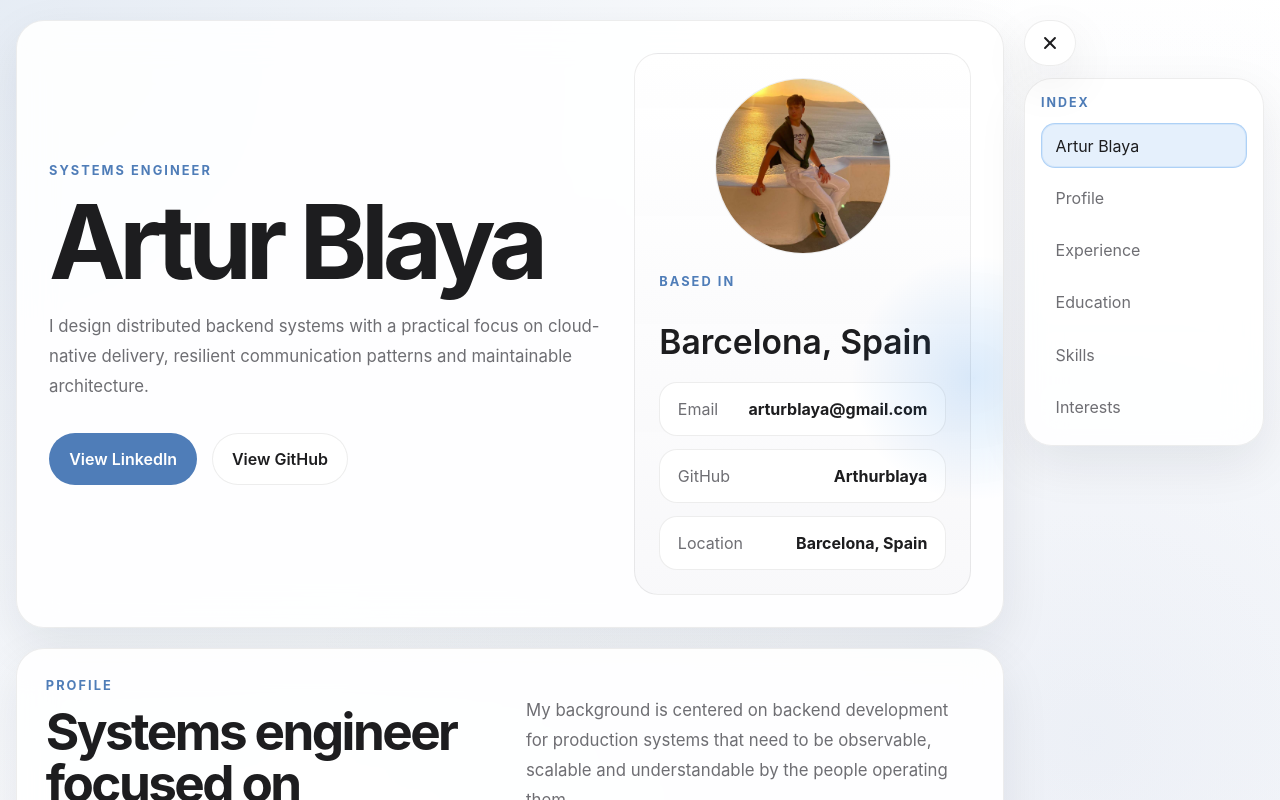
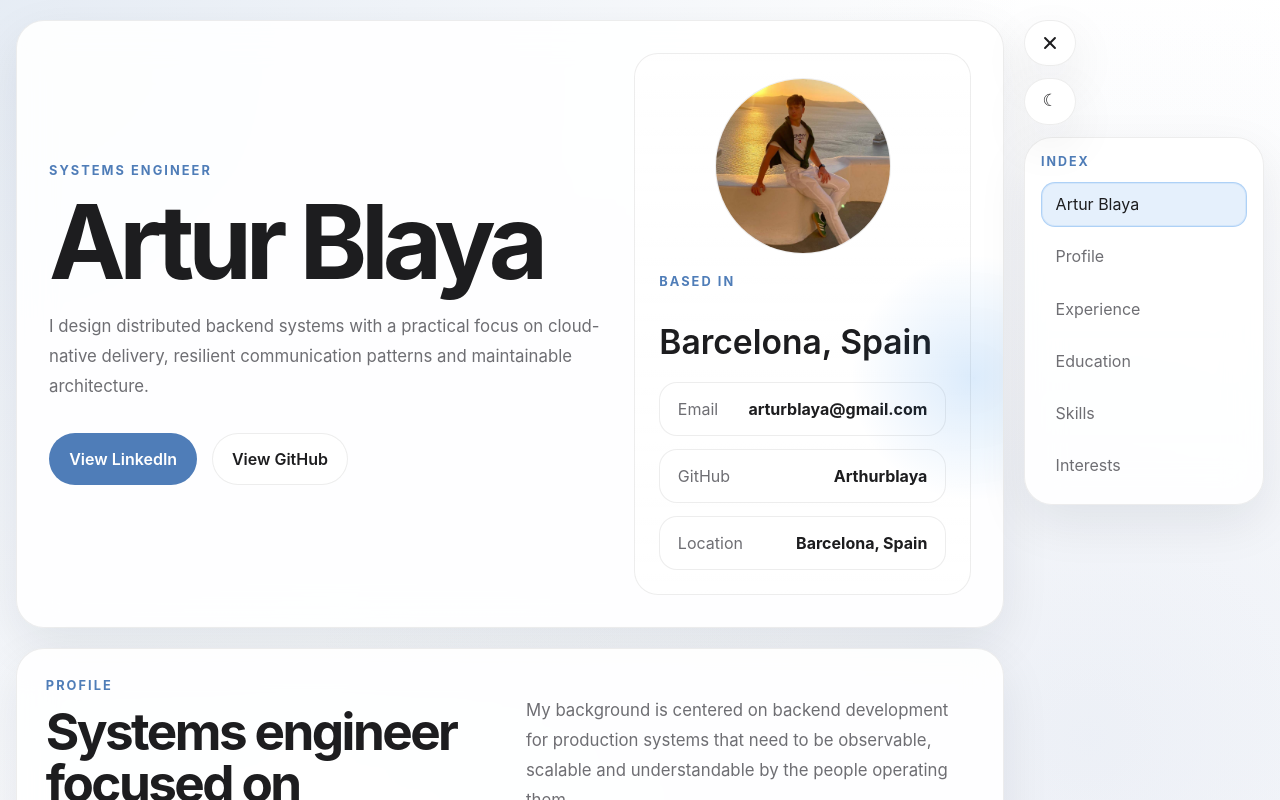
Before and after one commit to Arthurblaya/Cv-Artur-Blaya, an Angular app: page / in a window 1280 px wide. Shown: the top 800 px of the page. Built offline with nearby package versions, Linux system fonts and the light colour scheme.

Commit message:
feat: add floating theme toggle for light and dark mode

```diff
--- a/src/app/app.css
+++ b/src/app/app.css
@@ -137,7 +137,7 @@ h3 {
 
 .button-secondary {
   border-color: var(--line);
-  background: rgba(255, 255, 255, 0.76);
+  background: color-mix(in srgb, var(--paper-strong) 76%, transparent);
 }
 
 .hero-card {
@@ -148,7 +148,11 @@ h3 {
   padding: 1.5rem;
   border-radius: 24px;
   border: 1px solid var(--line);
-  background: linear-gradient(180deg, rgba(255, 255, 255, 0.98), rgba(248, 248, 250, 0.96));
+  background: linear-gradient(
+    180deg,
+    color-mix(in srgb, var(--paper-strong) 98%, transparent),
+    color-mix(in srgb, var(--paper) 96%, transparent)
+  );
 }
 
 .hero-photo,
@@ -157,7 +161,7 @@ h3 {
   overflow: hidden;
   border-radius: 20px;
   border: 1px solid var(--line);
-  background: rgba(255, 255, 255, 0.92);
+  background: color-mix(in srgb, var(--paper-strong) 92%, transparent);
 }
 
 .hero-photo img,
@@ -311,7 +315,7 @@ h3 {
 .skill-card {
   padding: 1.25rem;
   border-radius: 22px;
-  background: rgba(255, 255, 255, 0.92);
+  background: color-mix(in srgb, var(--paper-strong) 92%, transparent);
   border: 1px solid var(--line);
 }
 
--- a/src/app/app.html
+++ b/src/app/app.html
@@ -156,7 +156,9 @@
     [links]="sectionLinks"
     [isOpen]="isIndexOpen"
     [activeSectionId]="activeSectionId"
+    [theme]="theme"
     [closeOnNavigate]="isMobileLayout"
     (toggle)="toggleIndex()"
+    (themeToggle)="toggleTheme()"
   />
 </div>
--- a/src/app/app.ts
+++ b/src/app/app.ts
@@ -29,9 +29,12 @@ export type SectionLink = {
   styleUrl: './app.css'
 })
 export class AppComponent implements AfterViewInit {
+  private readonly storageThemeKey = 'arturblaya-theme';
+
   protected isIndexOpen = true;
   protected activeSectionId = 'top';
   protected isMobileLayout = false;
+  protected theme: 'light' | 'dark' = 'light';
 
   protected readonly sectionLinks: SectionLink[] = [
     { id: 'top', label: 'Artur Blaya' },
@@ -163,7 +166,13 @@ export class AppComponent implements AfterViewInit {
     this.isIndexOpen = !this.isIndexOpen;
   }
 
+  protected toggleTheme(): void {
+    this.theme = this.theme === 'dark' ? 'light' : 'dark';
+    this.applyTheme();
+  }
+
   public ngAfterViewInit(): void {
+    this.loadThemePreference();
     this.syncResponsiveIndexState();
     this.updateActiveSection();
   }
@@ -205,4 +214,25 @@ export class AppComponent implements AfterViewInit {
       this.isIndexOpen = !nextIsMobileLayout;
     }
   }
+
+  private loadThemePreference(): void {
+    const storedTheme = window.localStorage.getItem(this.storageThemeKey);
+    const preferredTheme =
+      storedTheme === 'light' || storedTheme === 'dark'
+        ? storedTheme
+        : window.matchMedia('(prefers-color-scheme: dark)').matches
+          ? 'dark'
+          : 'light';
+
+    this.theme = preferredTheme;
+    this.applyTheme();
+  }
+
+  private applyTheme(): void {
+    document.documentElement.setAttribute('data-theme', this.theme);
+    window.localStorage.setItem(this.storageThemeKey, this.theme);
+
+    const themeColor = this.theme === 'dark' ? '#0d1117' : '#f5f5f7';
+    document.querySelector('meta[name="theme-color"]')?.setAttribute('content', themeColor);
+  }
 }
--- a/src/app/components/side-index/side-index.component.css
+++ b/src/app/components/side-index/side-index.component.css
@@ -29,11 +29,34 @@
   padding: 0;
   border: 1px solid var(--line);
   border-radius: 999px;
-  background: rgba(255, 255, 255, 0.92);
+  background: color-mix(in srgb, var(--paper-strong) 92%, transparent);
   color: var(--text);
   box-shadow: var(--shadow);
   backdrop-filter: blur(18px);
   cursor: pointer;
+}
+
+.theme-toggle {
+  position: relative;
+  z-index: 3;
+  display: inline-flex;
+  align-items: center;
+  justify-content: center;
+  min-height: 2.9rem;
+  width: 3.25rem;
+  padding: 0;
+  border: 1px solid var(--line);
+  border-radius: 999px;
+  background: color-mix(in srgb, var(--paper-strong) 92%, transparent);
+  color: var(--text);
+  box-shadow: var(--shadow);
+  backdrop-filter: blur(18px);
+  cursor: pointer;
+  font-size: 1.05rem;
+}
+
+.theme-icon {
+  line-height: 1;
 }
 
 .hamburger {
@@ -146,6 +169,12 @@
     right: 1rem;
   }
 
+  .theme-toggle {
+    position: fixed;
+    top: 4.45rem;
+    right: 1rem;
+  }
+
   .side-index-overlay {
     display: block;
     position: fixed;
--- a/src/app/components/side-index/side-index.component.html
+++ b/src/app/components/side-index/side-index.component.html
@@ -6,6 +6,11 @@
       <span></span>
     </span>
     <span class="sr-only">{{ isOpen ? 'Close index' : 'Open index' }}</span>
+  </button>
+
+  <button class="theme-toggle" type="button" (click)="onThemeToggle()">
+    <span class="theme-icon" aria-hidden="true">{{ theme === 'dark' ? '☀' : '☾' }}</span>
+    <span class="sr-only">{{ theme === 'dark' ? 'Switch to light theme' : 'Switch to dark theme' }}</span>
   </button>
 
   @if (isOpen) {
--- a/src/app/components/side-index/side-index.component.ts
+++ b/src/app/components/side-index/side-index.component.ts
@@ -17,12 +17,18 @@ export class SideIndexComponent {
   @Input({ required: true }) public links: SectionLink[] = [];
   @Input({ required: true }) public isOpen = true;
   @Input({ required: true }) public activeSectionId = 'top';
+  @Input({ required: true }) public theme: 'light' | 'dark' = 'light';
   @Input() public closeOnNavigate = false;
 
   @Output() public readonly toggle = new EventEmitter<void>();
+  @Output() public readonly themeToggle = new EventEmitter<void>();
 
   protected onToggle(): void {
     this.toggle.emit();
+  }
+
+  protected onThemeToggle(): void {
+    this.themeToggle.emit();
   }
 
   protected onNavigate(): void {
--- a/src/styles.css
+++ b/src/styles.css
@@ -11,6 +11,19 @@
   --shadow: 0 18px 50px rgba(15, 23, 42, 0.08);
 }
 
+:root[data-theme="dark"] {
+  color-scheme: dark;
+  --bg: #0d1117;
+  --paper: rgba(17, 24, 39, 0.88);
+  --paper-strong: #111827;
+  --text: #f3f4f6;
+  --muted: #9ca3af;
+  --line: rgba(148, 163, 184, 0.18);
+  --accent: #7fb1f1;
+  --accent-soft: rgba(127, 177, 241, 0.14);
+  --shadow: 0 22px 60px rgba(0, 0, 0, 0.35);
+}
+
 * {
   box-sizing: border-box;
 }
@@ -22,6 +35,7 @@ html {
 body {
   margin: 0;
   min-width: 320px;
+  background-color: var(--bg);
   background:
     radial-gradient(circle at top left, rgba(79, 125, 184, 0.14), transparent 24%),
     radial-gradient(circle at 85% 18%, rgba(166, 183, 214, 0.18), transparent 22%),
@@ -36,8 +50,17 @@ body {
     "Helvetica Neue",
     "Segoe UI",
     sans-serif;
+  transition: background 180ms ease, background-color 180ms ease, color 180ms ease;
 }
 
 a {
   color: inherit;
 }
+
+:root[data-theme="dark"] body {
+  background:
+    radial-gradient(circle at top left, rgba(79, 125, 184, 0.2), transparent 24%),
+    radial-gradient(circle at 85% 18%, rgba(36, 74, 122, 0.22), transparent 24%),
+    radial-gradient(circle at 50% 100%, rgba(135, 88, 48, 0.16), transparent 30%),
+    linear-gradient(180deg, #0b0f14 0%, #0d1117 45%, #111827 100%);
+}
```
